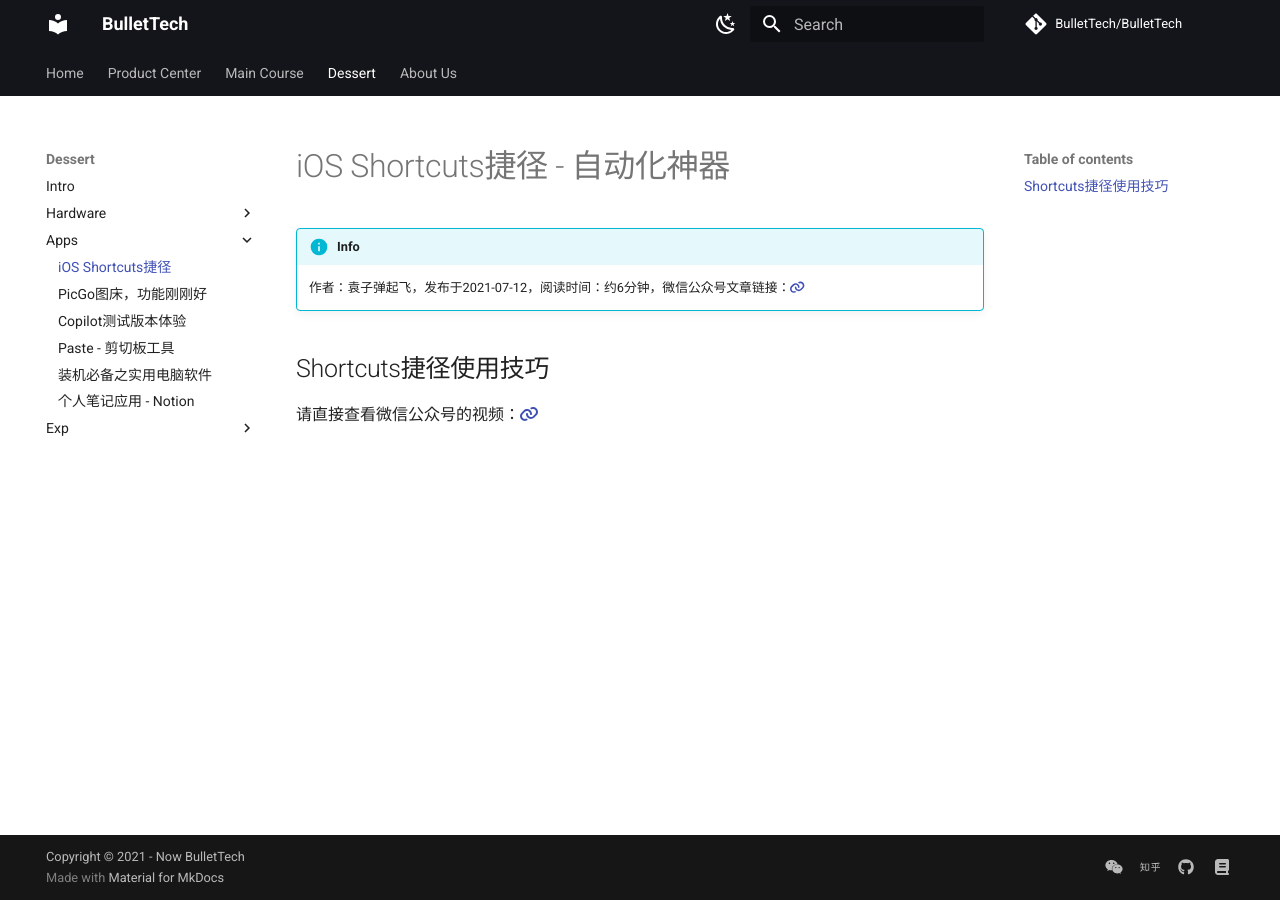
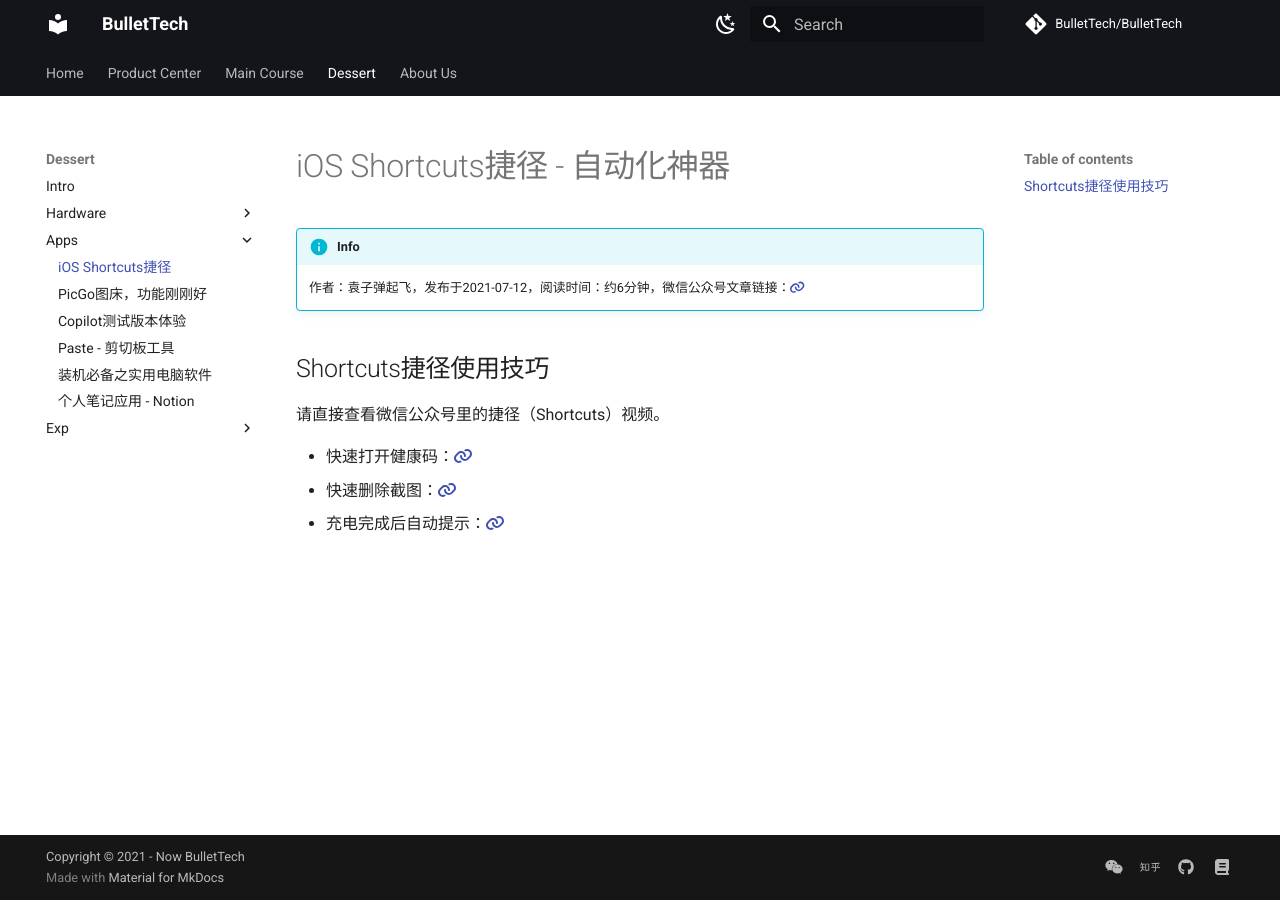
Before and after one commit to BulletTech/BulletTech, an MkDocs documentation site: the page built from docs/Dessert/Apps/2021-10-29-iOS-Shortcuts.md, in a window 1280 px wide. Built offline with MkDocs 1.6.1 and Material for MkDocs 9.7.7, drawn with Linux system fonts in a browser that asks for light colours; comment, search, counter and statistics services are not loaded.

Commit message:
Add the series of videos

```diff
--- a/docs/Dessert/Apps/2021-10-29-iOS-Shortcuts.md
+++ b/docs/Dessert/Apps/2021-10-29-iOS-Shortcuts.md
@@ -9,4 +9,8 @@
 
 ## Shortcuts捷径使用技巧
 
-请直接查看微信公众号的视频：[:fontawesome-solid-link:](https://mp.weixin.qq.com/s?__biz=MzI4Mjk3NzgxOQ==&mid=2247484746&idx=1&sn=a39fe9fe6a40ee5f1db43f5e80e563e5&chksm=eb90f63edce77f288b63eee5aa9c663bc43a6ee259e420b8188ba3ae83a925fcb5276141ee73&token=1445820144&lang=zh_CN#rd)
+请直接查看微信公众号里的捷径（Shortcuts）视频。
+
+- 快速打开健康码：[:fontawesome-solid-link:](https://mp.weixin.qq.com/s?__biz=MzI4Mjk3NzgxOQ==&mid=2247484746&idx=1&sn=a39fe9fe6a40ee5f1db43f5e80e563e5&chksm=eb90f63edce77f288b63eee5aa9c663bc43a6ee259e420b8188ba3ae83a925fcb5276141ee73&token=1445820144&lang=zh_CN#rd)
+- 快速删除截图：[:fontawesome-solid-link:](https://mp.weixin.qq.com/s?__biz=MzI4Mjk3NzgxOQ==&mid=2247484754&idx=1&sn=3371a441c88a5b84c38f7fd1200b2700&chksm=eb90f626dce77f30b5d39aab0443b9d7d41f6b98c3c8f0fadf7ecfc59dca3de29aef84975593&token=1017541357&lang=zh_CN#rd)
+- 充电完成后自动提示：[:fontawesome-solid-link:](https://mp.weixin.qq.com/s?__biz=MzI4Mjk3NzgxOQ==&mid=2247484762&idx=1&sn=70d5cefb2eb137cfef4af54574c397d2&chksm=eb90f62edce77f38788987ffb022de00924c1dbf68d19969f70d59a9e6060eea02b6f91c2a38&token=1017541357&lang=zh_CN#rd)
```
